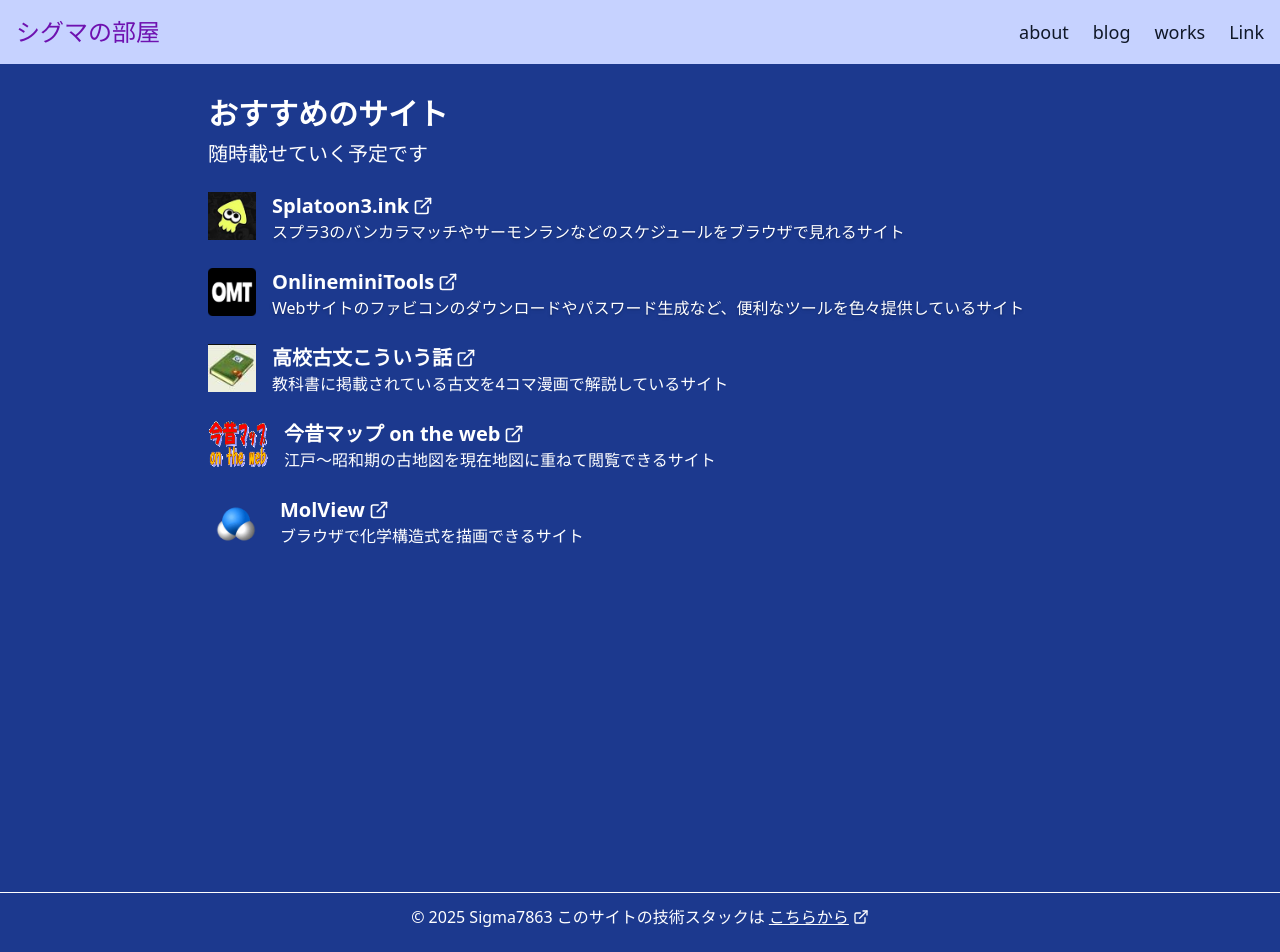
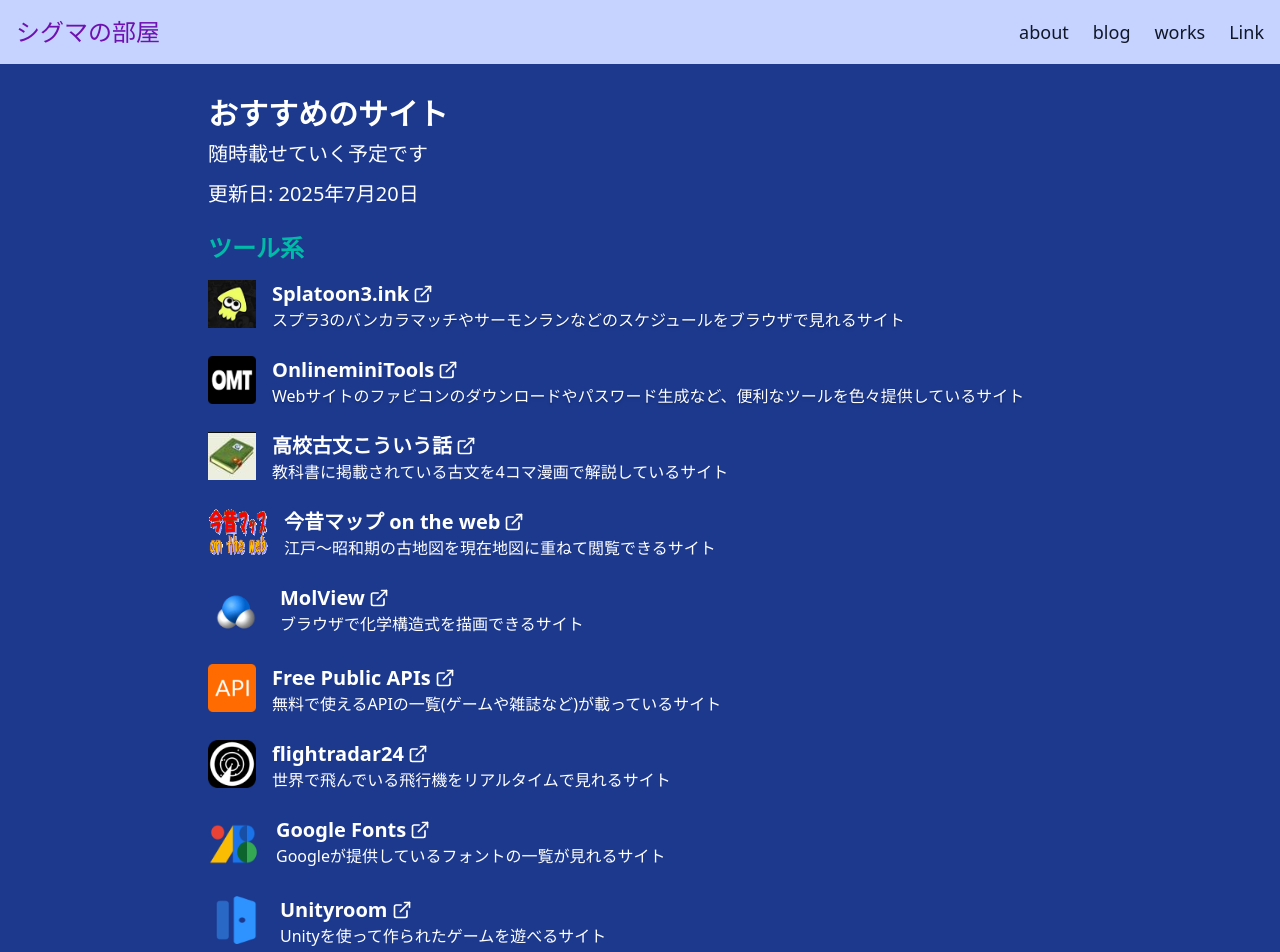
Before and after one commit to sigma7863/sigma7863.github.io, a Next.js app: page /link in a window 1280 px wide. Shown: the top 952 px of the page. Built offline with nearby package versions, Linux system fonts and the light colour scheme.

Commit message:
7/20 リンクを追加

```diff
--- a/src/app/link/page.tsx
+++ b/src/app/link/page.tsx
@@ -15,14 +15,16 @@ export default function Links() {
         <div className="max-w-4xl mx-auto px-4 py-8">
           <section>
             <h2 className="text-3xl font-bold mb-2">おすすめのサイト</h2>
-            <p className="text-xl mb-6">随時載せていく予定です</p>
+            <p className="text-xl mb-3">随時載せていく予定です</p>
+            <p className="text-xl text-white mb-6">更新日: 2025年7月20日</p>
+            <p className="text-2xl font-bold text-teal-500 mb-4">ツール系</p>
 
             <Link href="https://splatoon3.ink" target="_blank" className="flex items-start space-x-4 mb-6 hover:underline">
               <Image src="/Link-Image/splatoon3Ink-logo.png" alt="Splatoon3-Icon" width={40} height={40}  className="w-12 h-12"/>
               <div>
                 <div className="flex items-center space-x-1">
                   <h3 className="text-xl font-bold">Splatoon3.ink</h3>
-                  <ExternalLink className="w-5 h-5" />
+                  <ExternalLink className="w-5 h-5"/>
                 </div>
                 <p className="text-shadow-md">スプラ3のバンカラマッチやサーモンランなどのスケジュールをブラウザで見れるサイト</p>
               </div>
@@ -33,7 +35,7 @@ export default function Links() {
               <div>
                 <div className="flex items-center space-x-1">
                   <h3 className="text-xl font-bold">OnlineminiTools</h3>
-                  <ExternalLink className="w-5 h-5" />
+                  <ExternalLink className="w-5 h-5"/>
                 </div>
                 <p className="text-shadow-md">Webサイトのファビコンのダウンロードやパスワード生成など、便利なツールを色々提供しているサイト</p>
               </div>
@@ -44,7 +46,7 @@ export default function Links() {
               <div>
                 <div className="flex items-center space-x-1">
                   <h3 className="text-xl font-bold">高校古文こういう話</h3>
-                  <ExternalLink className="w-5 h-5" />
+                  <ExternalLink className="w-5 h-5"/>
                 </div>
                 <p>教科書に掲載されている古文を4コマ漫画で解説しているサイト</p>
               </div>
@@ -55,20 +57,75 @@ export default function Links() {
               <div>
                 <div className="flex items-center space-x-1">
                   <h3 className="text-xl font-bold">今昔マップ on the web</h3>
-                  <ExternalLink className="w-5 h-5" />
+                  <ExternalLink className="w-5 h-5"/>
                 </div>
                 <p>江戸～昭和期の古地図を現在地図に重ねて閲覧できるサイト</p>
               </div>
             </Link>
 
-            <Link href="https://app.molview.com/" target="_blank" className="flex items-start space-x-4 hover:underline">
+            <Link href="https://app.molview.com/" target="_blank" className="flex items-start space-x-4 mb-6 hover:underline">
               <Image src="/Link-Image/molview-logo.png" alt="molview-logo" width={40} height={40} className="w-14 h-14"/>
               <div>
                 <div className="flex items-center space-x-1">
                   <h3 className="text-xl font-bold">MolView</h3>
+                  <ExternalLink className="w-5 h-5"/>
+                </div>
+                <p>ブラウザで化学構造式を描画できるサイト</p>
+              </div>
+            </Link>
+
+            <Link href="https://www.freepublicapis.com/" target="_blank" className="flex items-start space-x-4 mb-6 hover:underline">
+              <Image src="/Link-Image/free-public-apis-logo.png" alt="free-public-apis-logo" width={40} height={40} className="w-12 h-12"/>
+              <div>
+                <div className="flex items-center space-x-1">
+                  <h3 className="text-xl font-bold">Free Public APIs</h3>
+                  <ExternalLink className="w-5 h-5"/>
+                </div>
+                <p>無料で使えるAPIの一覧(ゲームや雑誌など)が載っているサイト</p>
+              </div>
+            </Link>
+
+            <Link href="https://www.flightradar24.com/" target="_blank" className="flex items-start space-x-4 mb-6 hover:underline">
+              <Image src="/Link-Image/flightradar24-logo.png" alt="flightradar24-logo" width={40} height={40} className="w-12 h-12"/>
+              <div>
+                <div className="flex items-center space-x-1">
+                  <h3 className="text-xl font-bold">flightradar24</h3>
+                  <ExternalLink className="w-5 h-5"/>
+                </div>
+                <p>世界で飛んでいる飛行機をリアルタイムで見れるサイト</p>
+              </div>
+            </Link>
+
+            <Link href="https://fonts.google.com/" target="_blank" className="flex items-start space-x-4 mb-6 hover:underline">
+              <Image src="/Link-Image/google-font-logo.png" alt="google-font-logo" width={40} height={40} className="w-13 h-14"/>
+              <div>
+                <div className="flex items-center space-x-1">
+                  <h3 className="text-xl font-bold">Google Fonts</h3>
+                  <ExternalLink className="w-5 h-5"/>
+                </div>
+                <p>Googleが提供しているフォントの一覧が見れるサイト</p>
+              </div>
+            </Link>
+
+            <Link href="https://unityroom.com/" target="_blank" className="flex items-start space-x-4 mb-6 hover:underline">
+              <Image src="/Link-Image/unity-room-logo.png" alt="unity-room-logo" width={40} height={40} className="w-14 h-12"/>
+              <div>
+                <div className="flex items-center space-x-1">
+                  <h3 className="text-xl font-bold">Unityroom</h3>
+                  <ExternalLink className="w-5 h-5"/>
+                </div>
+                <p>Unityを使って作られたゲームを遊べるサイト</p>
+              </div>
+            </Link>
+
+            <Link href="https://www.8bitdash.com/" target="_blank" className="flex items-start space-x-4 hover:underline">
+              <Image src="/Link-Image/8bitdash-logo.png" alt="8bitdash-logo" width={40} height={40} className="w-12 h-12"/>
+              <div>
+                <div className="flex items-center space-x-1">
+                  <h3 className="text-xl font-bold">8bitdash.com</h3>
                   <ExternalLink className="w-5 h-5" />
                 </div>
-                <p>ブラウザで化学構造式を描画できるサイト</p>
+                <p>8bitのデジタルの時刻が表示されるサイト</p>
               </div>
             </Link>
 
```
